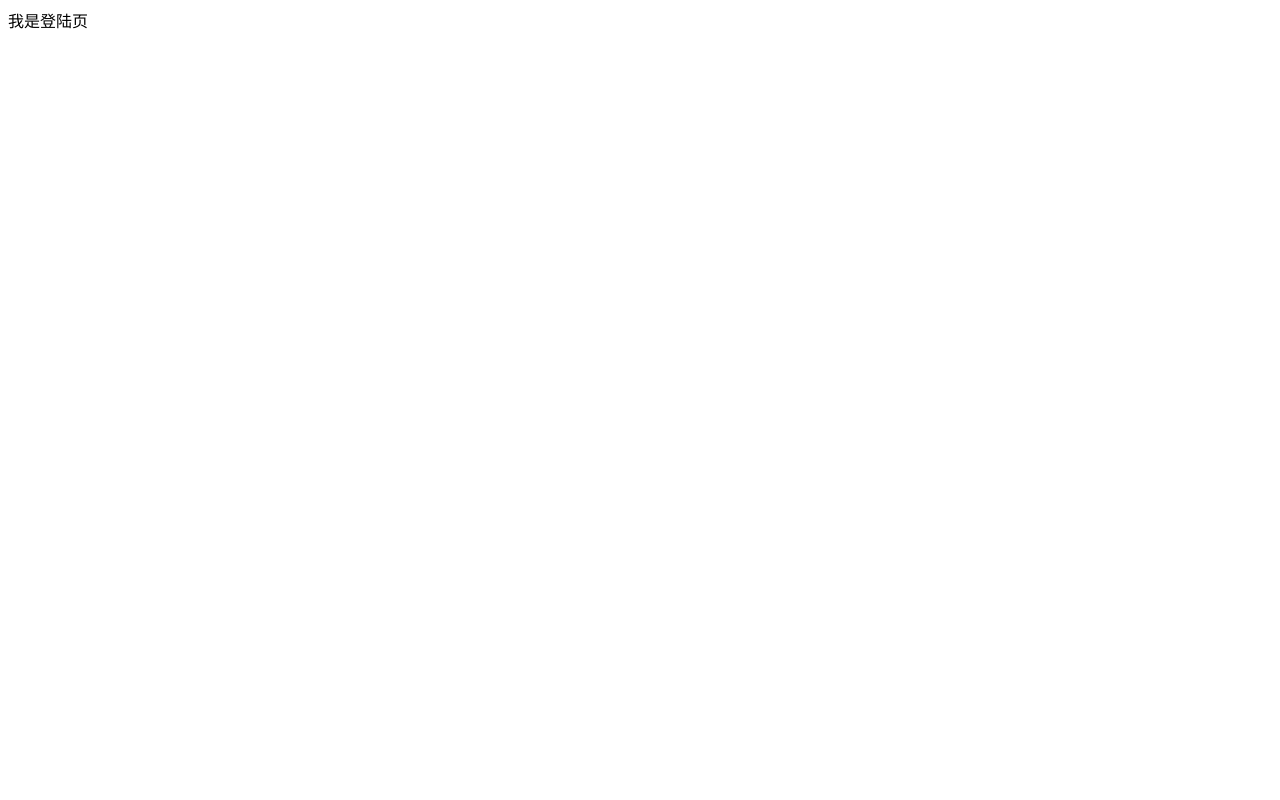
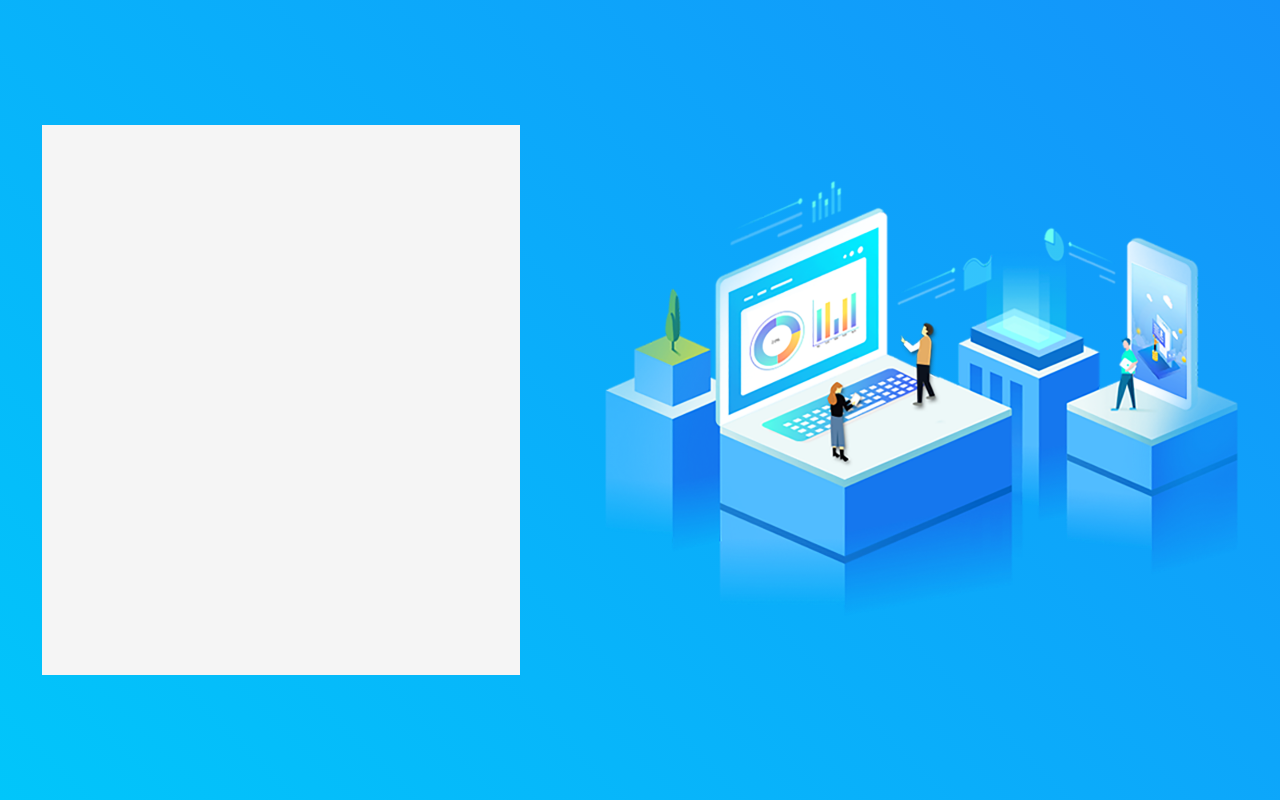
Before and after one commit to dhf481229/heimamm99, a Vue app: page /#/ in a window 1280 px wide. Built offline with nearby package versions, Linux system fonts and the light colour scheme.

Commit message:
登录模块 - 整体布局

```diff
--- a/src/App.vue
+++ b/src/App.vue
@@ -11,4 +11,5 @@ export default {};
 
 <style lang="less">
 // 使用less    lang="less"
+@import url(~@/style/base.css);
 </style>
--- /dev/null
+++ b/src/style/base.css
@@ -0,0 +1,10 @@
+*{
+    padding:0;
+    margin:0;
+    list-style: none;
+    text-decoration: none;
+    box-sizing: border-box;
+}
+html,body,.app{
+    height:100%;
+}
--- a/src/view/login/login.vue
+++ b/src/view/login/login.vue
@@ -1,6 +1,11 @@
 <template>
   <!-- 最外层标签的class名字使用组件名 -->
-  <div class="login">我是登陆页</div>
+  <div class="login">
+    <div class="left"></div>
+    <div class="right">
+      <img src="@/assets/img/login_banner_ele.png" alt />
+    </div>
+  </div>
 </template>
 
 <script>
@@ -9,5 +14,24 @@ export default {
 };
 </script>
 
-<style>
+<style lang="less">
+.login {
+  // 弹性盒子布局
+  display: flex;
+  //   主轴布局
+  justify-content: space-around;
+  //   侧轴居中
+  align-items: center;
+  height: 100%;
+  background: linear-gradient(
+    225deg,
+    rgba(20, 147, 250, 1),
+    rgba(1, 198, 250, 1)
+  );
+  .left {
+    width: 478px;
+    height: 550px;
+    background: rgba(245, 245, 245, 1);
+  }
+}
 </style>
```
Also changed, not shown: src/assets/img/login_banner_ele.png (added), src/assets/logo.png (deleted).
